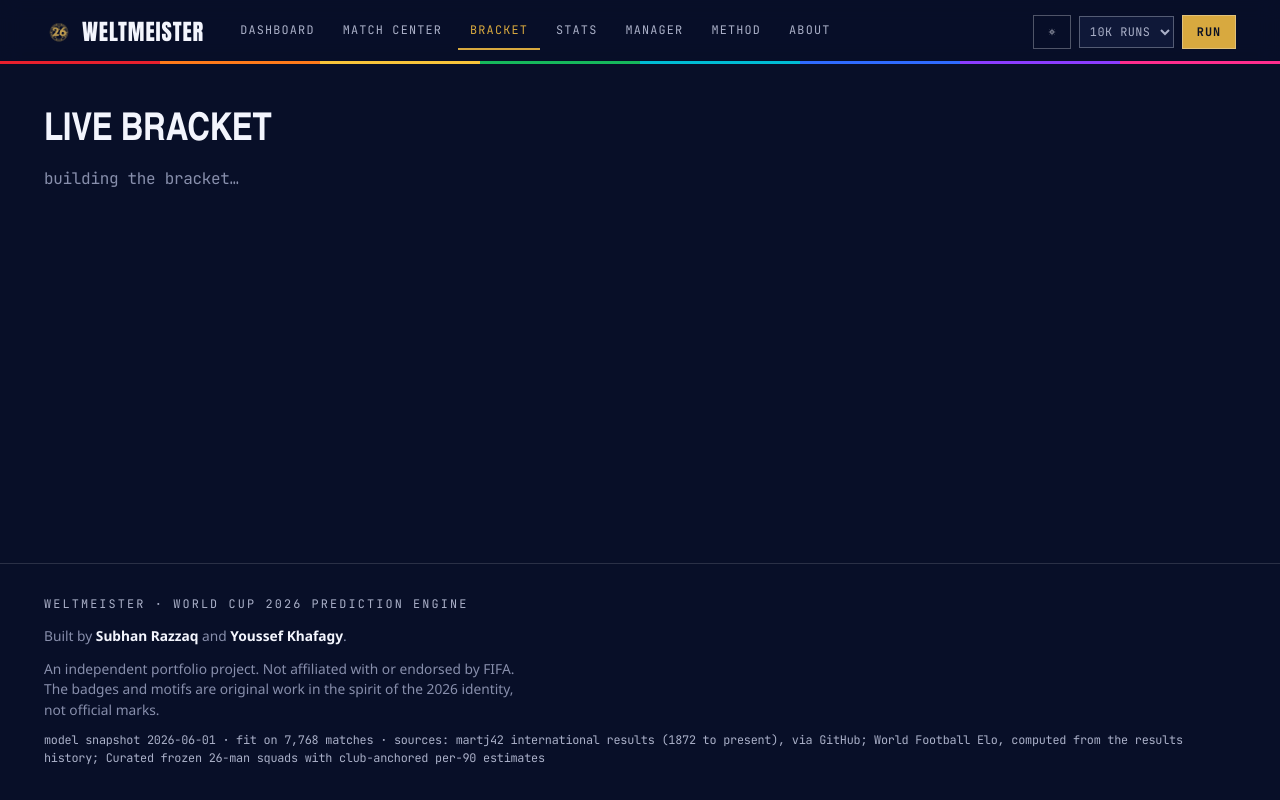
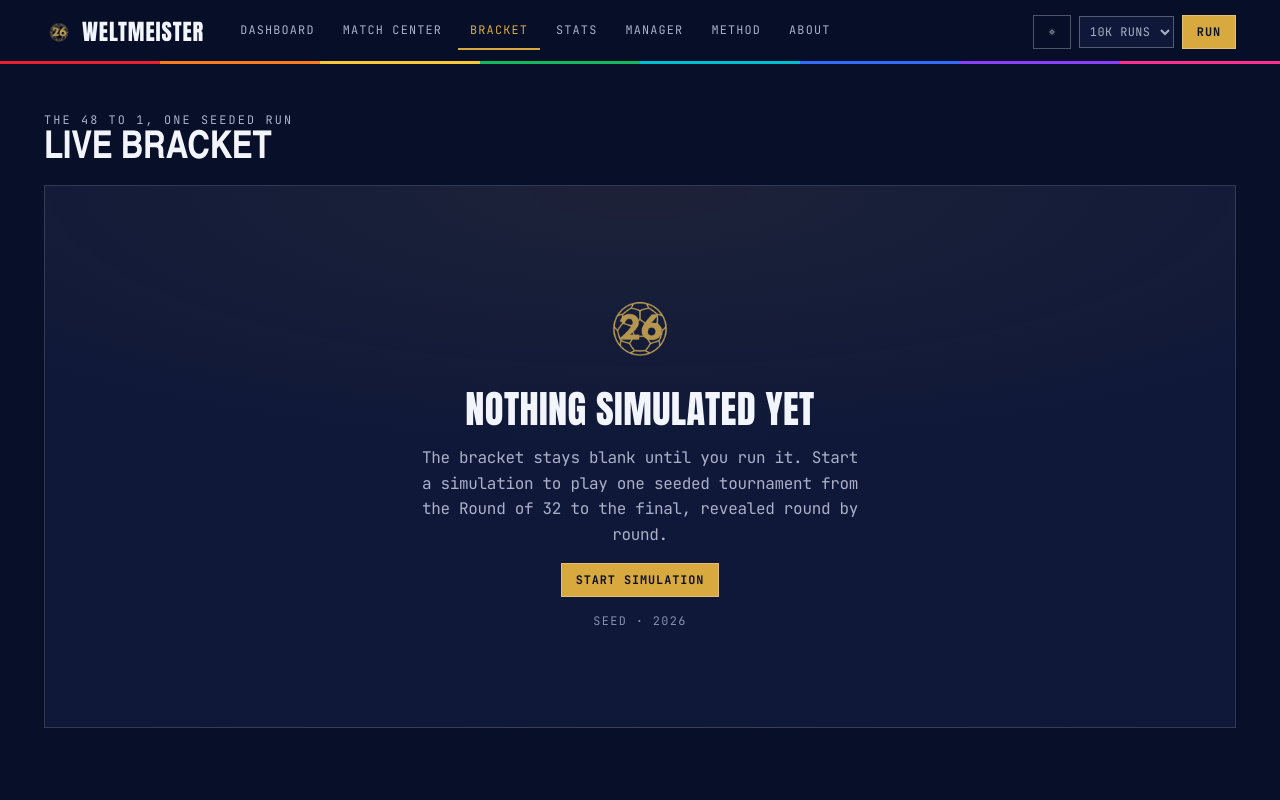
Before and after one commit to subhan-razzaq/FIFAWC2026-predictor, a React (Vite) app in the folder web/: page /bracket in a window 1280 px wide. Shown: the top 800 px of the page. Built offline with nearby package versions, Linux system fonts and the light colour scheme.

Commit message:
fix(bracket): wait for an explicit run and show flags, not colour blocks

```diff
--- a/web/src/features/bracket/BracketMatch.tsx
+++ b/web/src/features/bracket/BracketMatch.tsx
@@ -1,7 +1,7 @@
 import { motion } from "framer-motion";
 import type { KoNode } from "../../lib/bracketLayout";
 import { teamCode } from "../../lib/teamCode";
-import { groupColor } from "../../design/colors";
+import { TeamBadge } from "../../components/TeamBadge";
 
 interface Props {
   node: KoNode;
@@ -26,10 +26,14 @@ function Slot({
   filled: boolean;
   groupOf: Map<string, string>;
 }) {
-  const accent = groupColor(groupOf.get(team) ?? "");
   return (
     <div className={`ko-slot ${decided && isWinner ? "win" : ""} ${decided && !isWinner ? "out" : ""}`}>
-      <span className="ko-slot__tick" style={{ background: filled ? accent : "transparent" }} />
+      {filled ? (
+        // the real national flag, the same marker the group stage uses
+        <TeamBadge team={team} group={groupOf.get(team)} size={18} />
+      ) : (
+        <span className="ko-slot__flag-empty" aria-hidden />
+      )}
       <span className="ko-slot__code mono">{filled ? teamCode(team) : "-"}</span>
       <span className="ko-slot__goals mono">{decided ? goals : ""}</span>
     </div>
--- a/web/src/features/bracket/BracketView.tsx
+++ b/web/src/features/bracket/BracketView.tsx
@@ -14,7 +14,7 @@ export function BracketView() {
   const model = useStore((s) => s.model);
   const single = useStore((s) => s.single);
   const seedLabel = useStore((s) => s.seedLabel);
-  const runReveal = useStore((s) => s.runReveal);
+  const status = useStore((s) => s.status);
   const run = useStore((s) => s.run);
 
   const [stage, setStage] = useState(5);
@@ -38,11 +38,6 @@ export function BracketView() {
   }, [model]);
 
   const layout = useMemo(() => (single ? buildBracket(single) : null), [single]);
-
-  // generate the reveal on first visit if we do not have one yet
-  useEffect(() => {
-    if (!single) void runReveal();
-  }, [single, runReveal]);
 
   const clearTimers = () => {
     timers.current.forEach((t) => clearTimeout(t));
@@ -68,19 +63,46 @@ export function BracketView() {
     // eslint-disable-next-line react-hooks/exhaustive-deps
   }, [layout]);
 
+  // "New run" rolls a fresh seed; the first "Start" keeps the current seed so the
+  // pristine bracket is reproducible from the URL.
   const reveal = async () => {
     await run(true);
   };
+  const start = async () => {
+    await run(false);
+  };
 
+  // Pristine state: the bracket never runs on its own. It waits, blank, until the
+  // user explicitly starts a simulation.
   if (!layout) {
+    const running = status === "running";
     return (
-      <div className="wrap">
+      <div className="wrap bracket-wrap">
         <div className="section-head">
-          <h2>Live bracket</h2>
+          <div>
+            <div className="eyebrow">The 48 to 1, one seeded run</div>
+            <h2>Live bracket</h2>
+          </div>
         </div>
-        <p className="mono" style={{ color: "var(--text-faint)" }}>
-          building the bracket…
-        </p>
+        <div className="bracket-empty">
+          <img
+            className="bracket-empty__mark"
+            src={`${import.meta.env.BASE_URL}26.png`}
+            alt=""
+            aria-hidden
+            width={92}
+            height={92}
+          />
+          <h3 className="anton">Nothing simulated yet</h3>
+          <p className="mono">
+            The bracket stays blank until you run it. Start a simulation to play one seeded
+            tournament from the Round of 32 to the final, revealed round by round.
+          </p>
+          <button className="btn" onClick={() => void start()} disabled={running}>
+            {running ? "Simulating…" : "Start simulation"}
+          </button>
+          <span className="mono bracket-empty__seed">seed · {seedLabel}</span>
+        </div>
       </div>
     );
   }
--- a/web/src/features/bracket/bracket.css
+++ b/web/src/features/bracket/bracket.css
@@ -2,6 +2,38 @@
   display: flex;
   align-items: center;
   gap: var(--s-2);
+}
+
+/* pristine state: shown until the user explicitly starts a simulation */
+.bracket-empty {
+  display: flex;
+  flex-direction: column;
+  align-items: center;
+  text-align: center;
+  gap: var(--s-4);
+  padding: var(--s-9) var(--s-4);
+  border: var(--border);
+  background:
+    radial-gradient(120% 80% at 50% 0%, color-mix(in srgb, var(--gold) 7%, transparent), transparent 60%),
+    var(--surface);
+}
+.bracket-empty__mark {
+  object-fit: contain;
+  opacity: 0.92;
+}
+.bracket-empty h3 {
+  font-size: var(--t-title);
+}
+.bracket-empty p {
+  max-width: 46ch;
+  color: var(--text-dim);
+  line-height: 1.6;
+}
+.bracket-empty__seed {
+  color: var(--text-faint);
+  text-transform: uppercase;
+  letter-spacing: 0.12em;
+  font-size: var(--t-xs);
 }
 
 .bracket {
@@ -50,18 +82,21 @@
 
 .ko-slot {
   display: grid;
-  grid-template-columns: 4px 1fr auto;
+  grid-template-columns: 18px 1fr auto;
   align-items: center;
-  gap: 6px;
+  gap: 7px;
   padding: 5px 7px;
   font-size: var(--t-xs);
 }
 .ko-slot:first-child {
   border-bottom: var(--border);
 }
-.ko-slot__tick {
-  width: 4px;
-  height: 16px;
+/* placeholder tile that holds the flag's footprint before a slot is filled */
+.ko-slot__flag-empty {
+  width: 18px;
+  height: 18px;
+  border: 1px solid var(--line);
+  background: var(--surface-hi);
 }
 .ko-slot__code {
   font-weight: 700;
```
